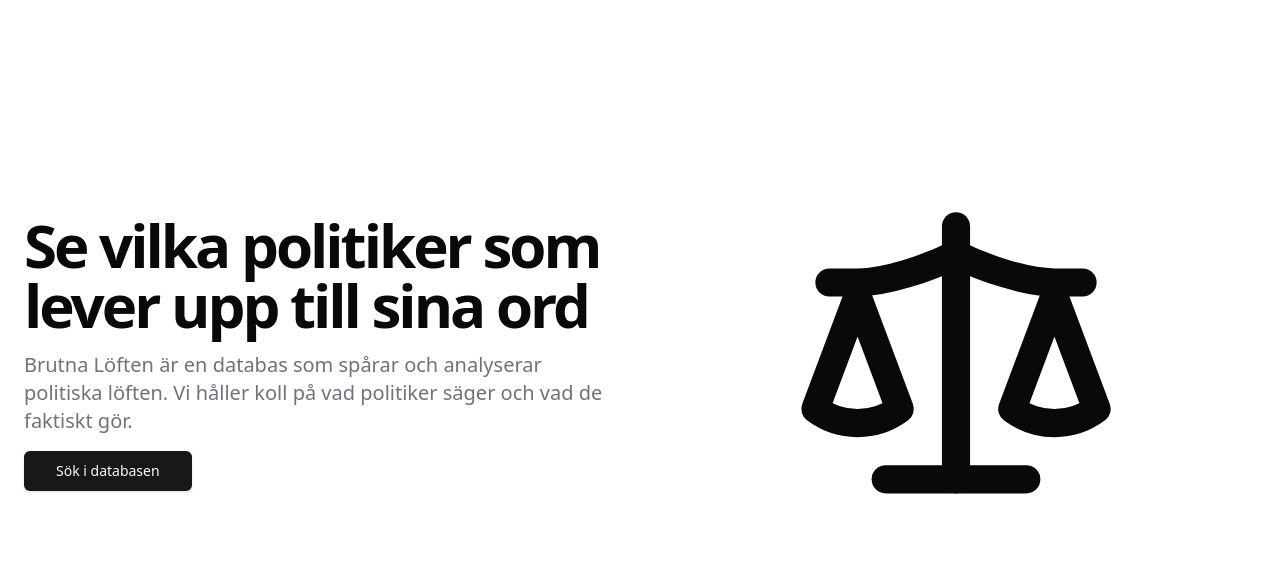
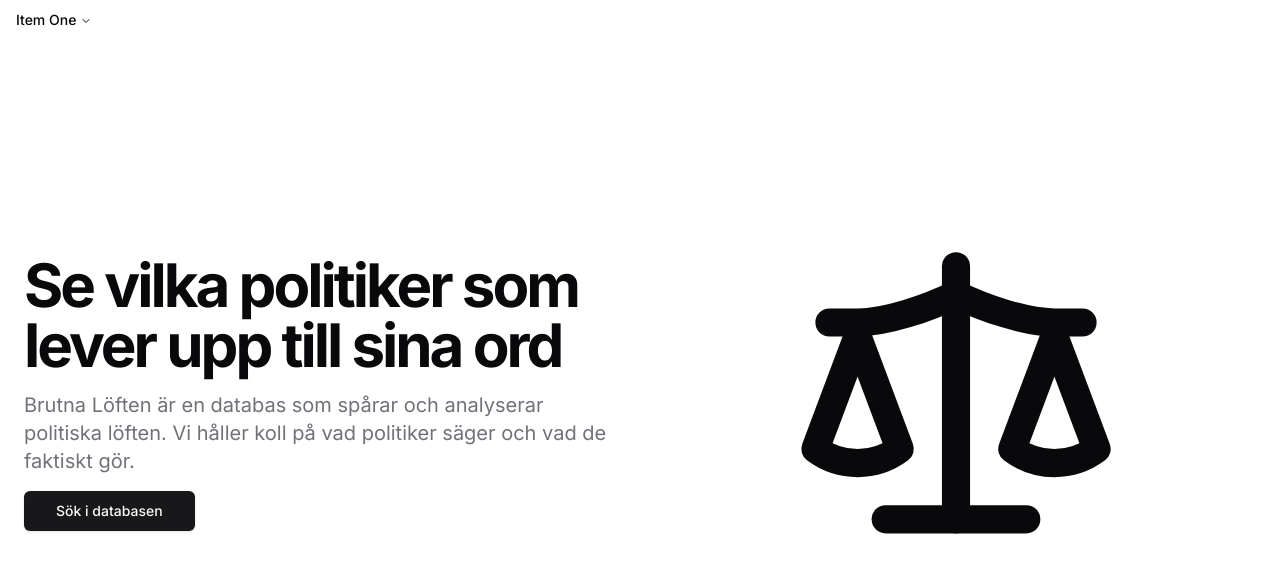
Before and after one commit to Brutna-Loften/hemsida, a Next.js app: page / in a window 1280 px wide. Shown: the top 572 px of the page. Built offline with nearby package versions, Linux system fonts and the light colour scheme.

Commit message:
feat: change back to app router

```diff
--- a/src/app/layout.tsx
+++ b/src/app/layout.tsx
@@ -1,12 +1,12 @@
-import type { Metadata } from "next";
 import { Inter } from "next/font/google";
 import "./globals.css";
+import Navbar from "./navbar";
+import type { Metadata } from "next";
 
 const inter = Inter({ subsets: ["latin"] });
 
 export const metadata: Metadata = {
-  title: "Create Next App",
-  description: "Generated by create next app",
+  title: "Brutna Löften",
 };
 
 export default function RootLayout({
@@ -16,7 +16,10 @@
 }>) {
   return (
     <html lang="en">
-      <body className={inter.className}>{children}</body>
+      <body className={inter.className}>
+        <Navbar />
+        {children}
+      </body>
     </html>
   );
 }
--- /dev/null
+++ b/src/app/navbar.tsx
@@ -0,0 +1,23 @@
+import {
+  NavigationMenu,
+  NavigationMenuContent,
+  NavigationMenuItem,
+  NavigationMenuLink,
+  NavigationMenuList,
+  NavigationMenuTrigger,
+} from "@/components/ui/navigation-menu";
+
+export default function Navbar() {
+  return (
+    <NavigationMenu>
+      <NavigationMenuList>
+        <NavigationMenuItem>
+          <NavigationMenuTrigger>Item One</NavigationMenuTrigger>
+          <NavigationMenuContent>
+            <NavigationMenuLink>Link</NavigationMenuLink>
+          </NavigationMenuContent>
+        </NavigationMenuItem>
+      </NavigationMenuList>
+    </NavigationMenu>
+  );
+}
--- a/src/pages/index.tsx
+++ b/src/app/page.tsx
@@ -1,6 +1,7 @@
 import { Scale } from "lucide-react";
+import Link from "next/link";
 
-import Link from "next/link";
+import Navbar from "@/app/navbar";
 import "@/app/globals.css";
 
 export default function Home() {
```
Also changed, not shown: tailwind.config.ts (+8 -8 lines).
